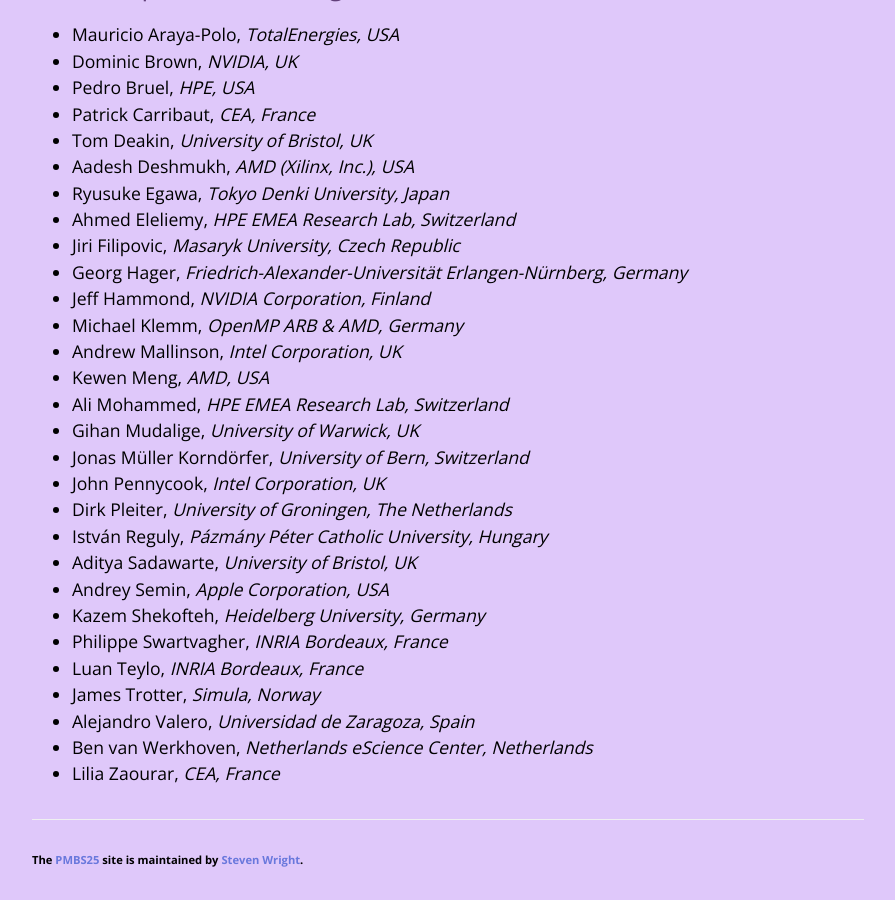
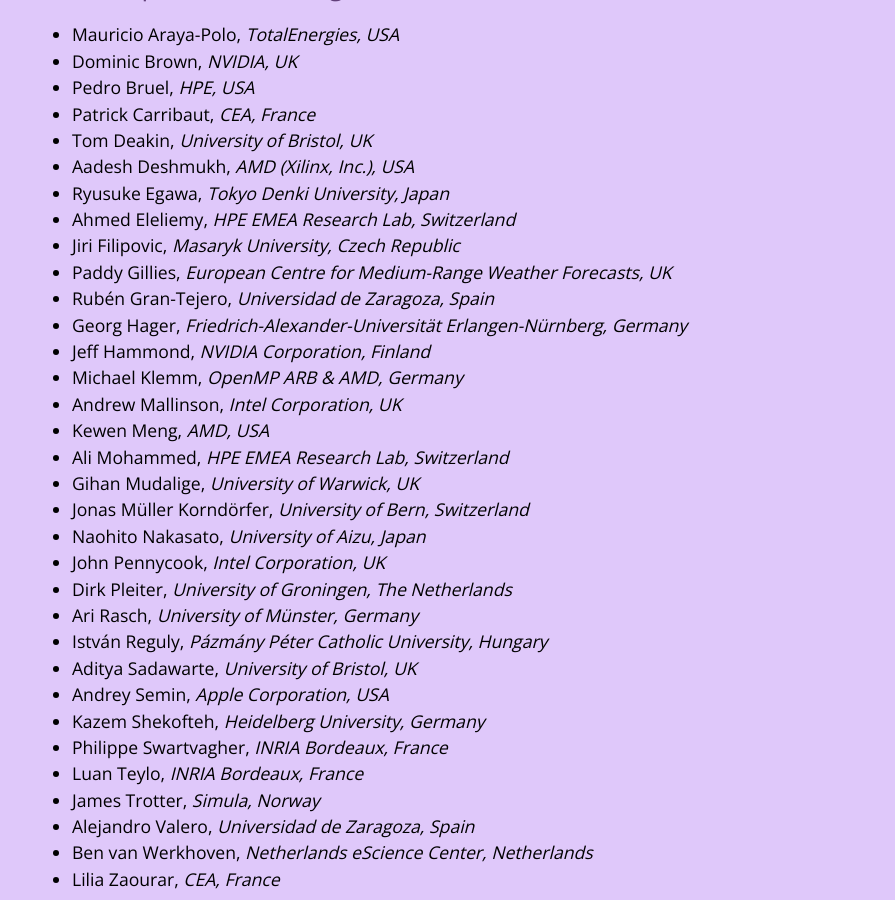
Before and after one commit to pmbs-workshop/pmbs-workshop.github.io, a Jekyll site: the page built from programmecommittee.markdown, in a window 1280 px wide and 900 px high, scrolled down 999 px. Shown: the whole window, without its empty margins (192-1087 px from the left). Built offline with Jekyll 4.4.1, drawn with Linux system fonts in a browser that asks for light colours.

Commit message:
adds more PC members

```diff
--- a/programmecommittee.markdown
+++ b/programmecommittee.markdown
@@ -29,6 +29,8 @@
 * Ryusuke Egawa, _Tokyo Denki University, Japan_
 * Ahmed Eleliemy, _HPE EMEA Research Lab, Switzerland_
 * Jiri Filipovic, _Masaryk University, Czech Republic_
+* Paddy Gillies, _European Centre for Medium-Range Weather Forecasts, UK_
+* Rubén Gran-Tejero, _Universidad de Zaragoza, Spain_
 * Georg Hager, _Friedrich-Alexander-Universität Erlangen-Nürnberg, Germany_
 * Jeff Hammond, _NVIDIA Corporation, Finland_
 * Michael Klemm, _OpenMP ARB & AMD, Germany_
@@ -37,8 +39,10 @@
 * Ali Mohammed, _HPE EMEA Research Lab, Switzerland_
 * Gihan Mudalige, _University of Warwick, UK_
 * Jonas Müller Korndörfer, _University of Bern, Switzerland_
+* Naohito Nakasato, _University of Aizu, Japan_
 * John Pennycook, _Intel Corporation, UK_
 * Dirk Pleiter, _University of Groningen, The Netherlands_
+* Ari Rasch, _University of Münster, Germany_
 * István Reguly, _Pázmány Péter Catholic University, Hungary_
 * Aditya Sadawarte, _University of Bristol, UK_
 * Andrey Semin, _Apple Corporation, USA_
```
